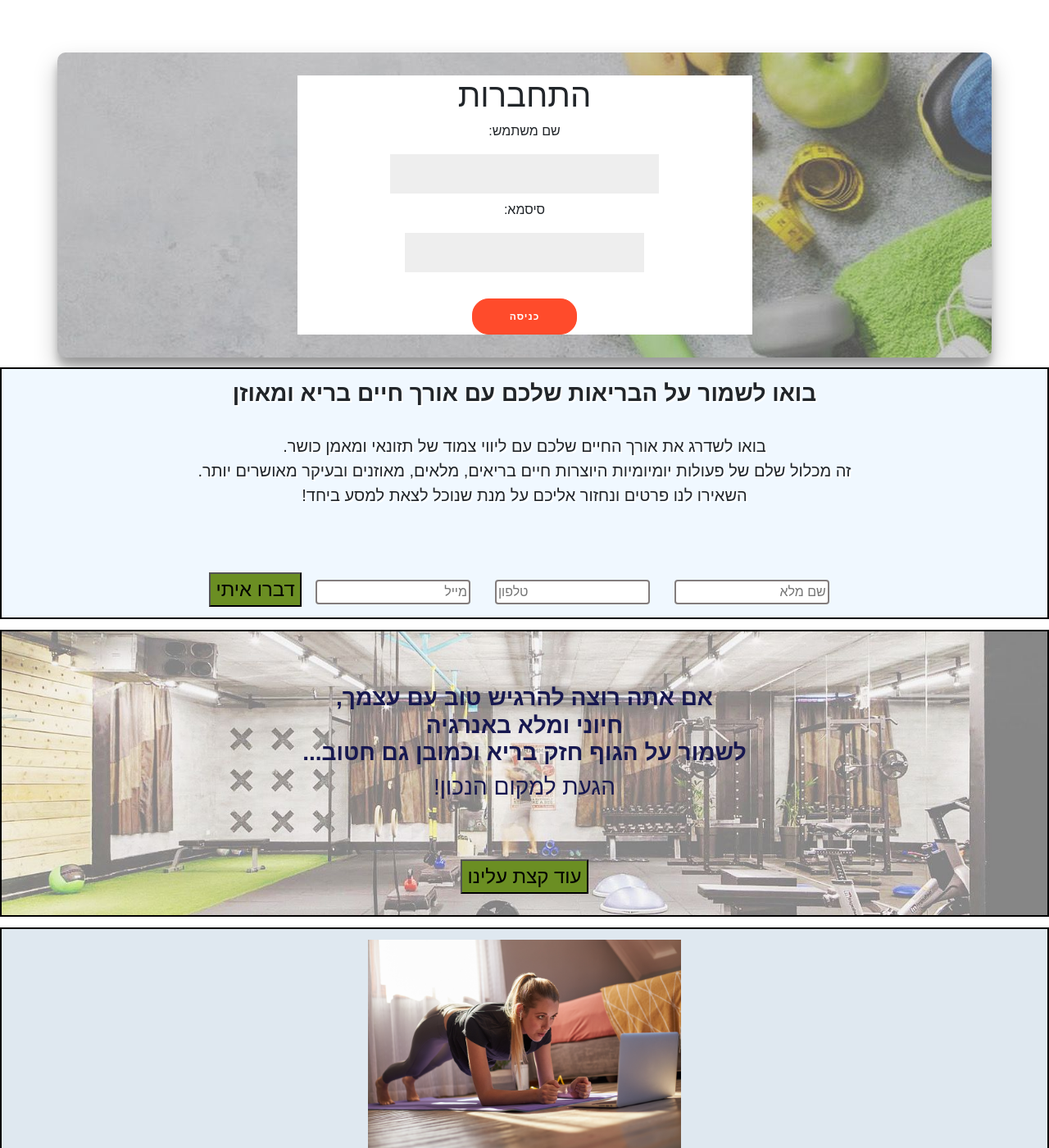
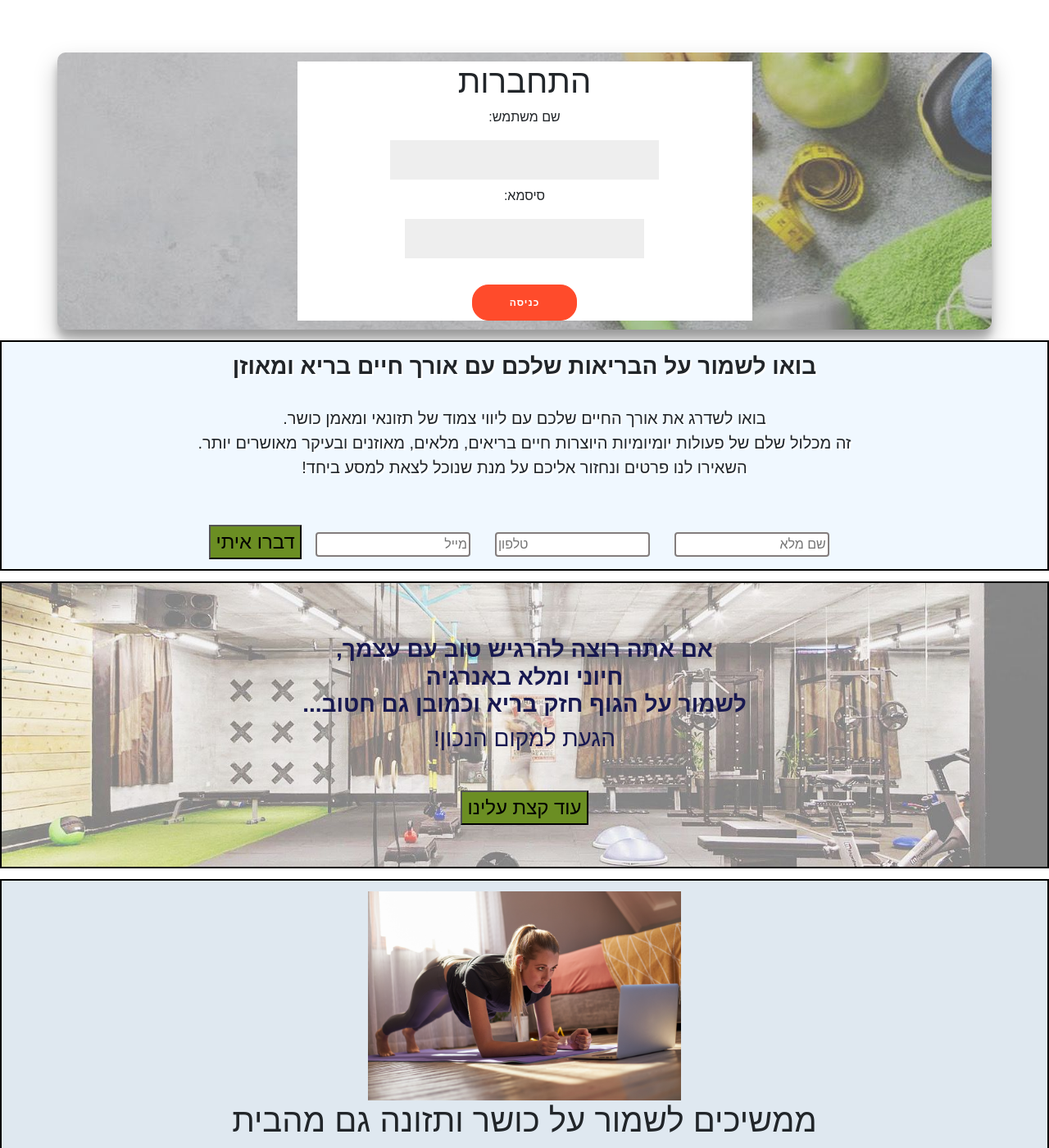
Before and after one commit to edenaa25/sadna, a PHP site: page / in a window 1280 px wide. Shown: the part 96-1496 px from the top of the page at 82% size. Run offline with PHP 8.4, Linux system fonts and the light colour scheme; some libraries are stand-ins or nearby versions.

Commit message:
good php

```diff
--- a/Unregistered_user/CSS/indexCSS.css
+++ b/Unregistered_user/CSS/indexCSS.css
@@ -47,8 +47,8 @@ button.ghost {
 	height: 100%;
 	text-align: center;
     margin: auto;
-    margin-top: 5%;
-	margin-bottom: 5%;
+    margin-top: 2%;
+	margin-bottom: 2%;
 }
 
 .inputlog {
@@ -154,7 +154,7 @@ button.ghost {
 
 .button2{
 	background-color: #6b8e23;
-	margin-top: 5%;
+	margin-top: 3%;
 	font-size:x-large;
 }
 
--- a/registered_user/welcome.php
+++ b/registered_user/welcome.php
@@ -29,6 +29,7 @@
     <div style="clear: both;"></div>
 
 
+
     <footer id="footer"></footer>
     <script>
         $(document).ready(
```
Also changed, not shown: login.php (+9 -9 lines), registered_user/seassion.php (+3 -4 lines).
